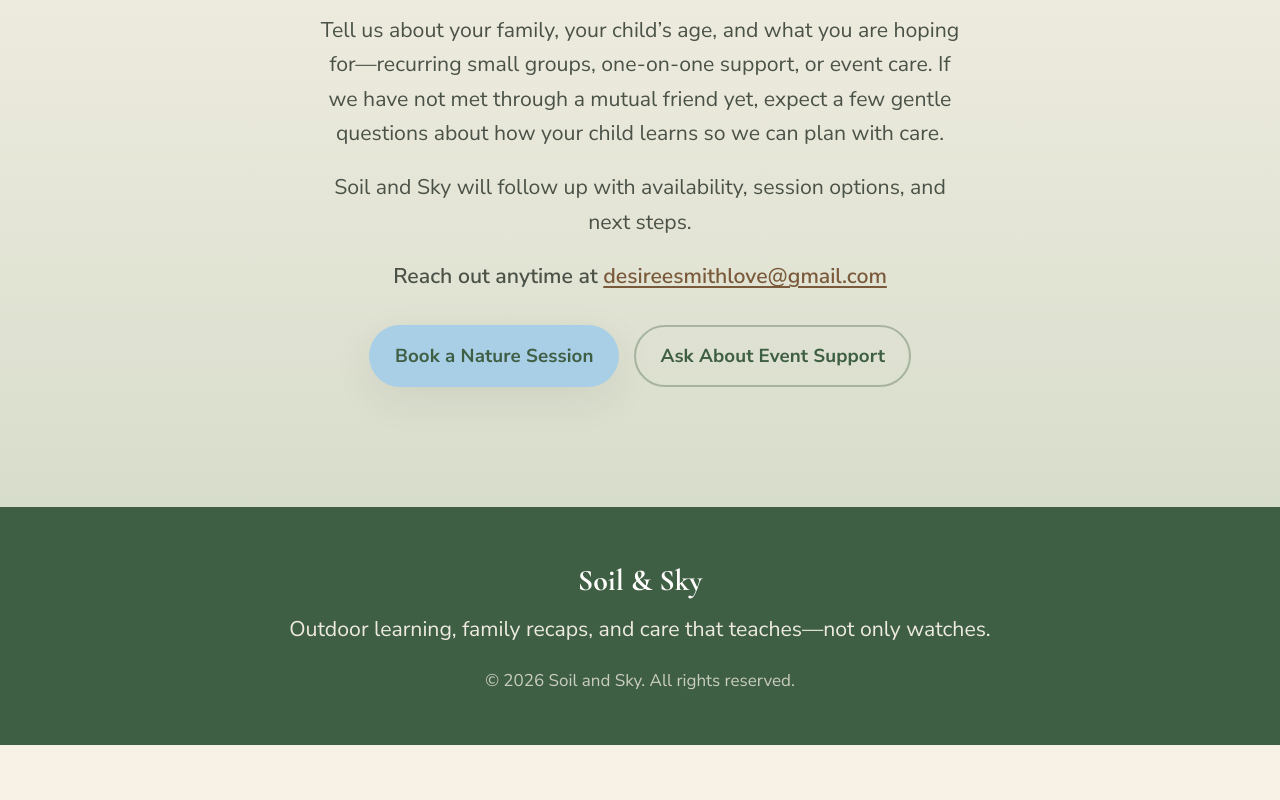
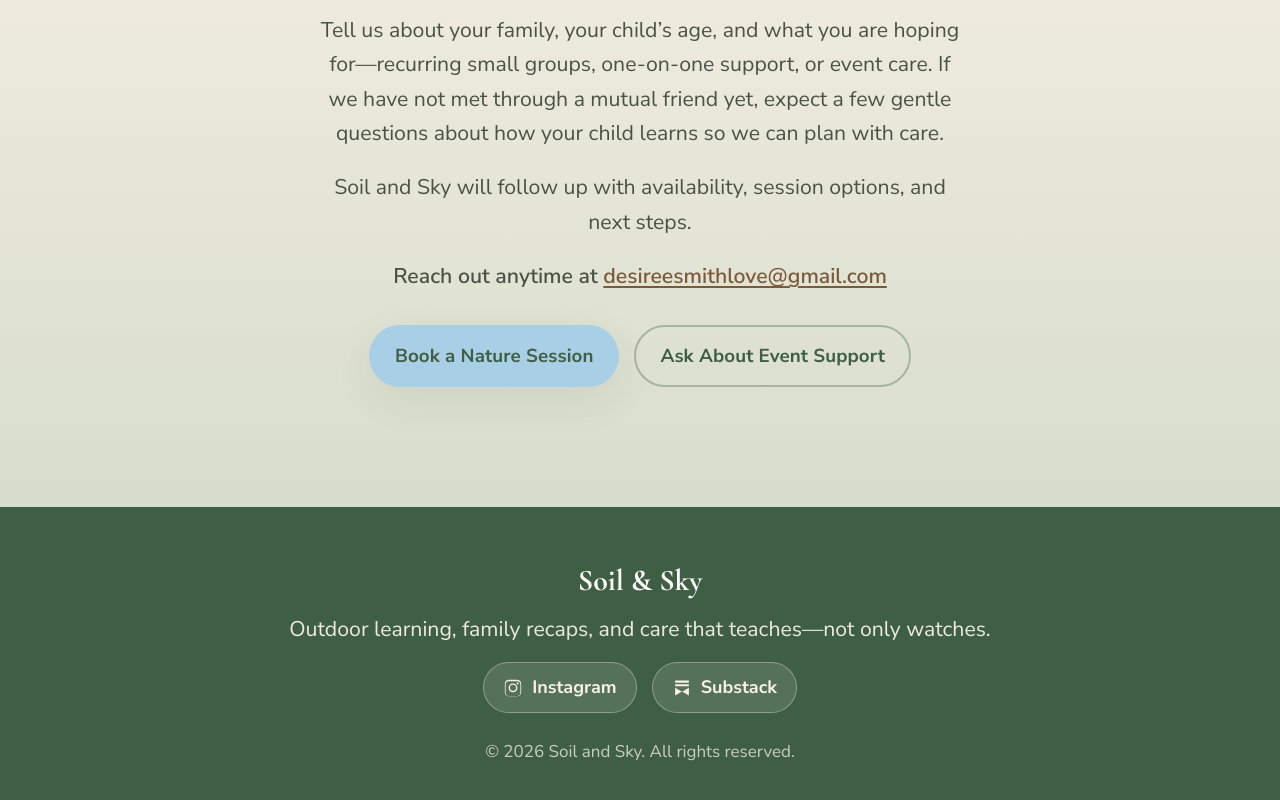
Before and after one commit to desireesmithlove-lang/soilandsky, a plain HTML site: page index.html in a window 1280 px wide. Shown: the part 7395-8195 px from the top of the page. Before the commit the page ends 8140 px from the top, so only its background shows below. Drawn offline with nearby package versions, Linux system fonts and the light colour scheme.

Commit message:
update with insta and substack buttons

```diff
--- a/index.html
+++ b/index.html
@@ -416,7 +416,20 @@
         <div class="container site-footer__inner">
           <p class="footer-brand">Soil &amp; Sky</p>
           <p class="footer-tag">Outdoor learning, family recaps, and care that teaches—not only watches.</p>
-          <p class="footer-meta">
+          <nav class="footer-social" aria-label="Soil and Sky on social media">
+            <a class="social-link" href="https://www.instagram.com/soilandskyearth" target="_blank" rel="noopener noreferrer">
+              <svg class="social-link__icon" viewBox="0 0 24 24" width="20" height="20" aria-hidden="true" focusable="false">
+                <path fill="currentColor" d="M12 2.16c3.2 0 3.58.01 4.85.07 1.17.05 1.8.25 2.23.41.56.22.96.48 1.38.9.42.42.68.82.9 1.38.16.42.36 1.06.41 2.23.06 1.27.07 1.65.07 4.85s-.01 3.58-.07 4.85c-.05 1.17-.25 1.8-.41 2.23-.22.56-.48.96-.9 1.38-.42.42-.82.68-1.38.9-.42.16-1.06.36-2.23.41-1.27.06-1.65.07-4.85.07s-3.58-.01-4.85-.07c-1.17-.05-1.8-.25-2.23-.41a3.7 3.7 0 0 1-1.38-.9 3.7 3.7 0 0 1-.9-1.38c-.16-.42-.36-1.06-.41-2.23-.06-1.27-.07-1.65-.07-4.85s.01-3.58.07-4.85c.05-1.17.25-1.8.41-2.23.22-.56.48-.96.9-1.38.42-.42.82-.68 1.38-.9.42-.16 1.06-.36 2.23-.41C8.42 2.17 8.8 2.16 12 2.16Zm0 1.62c-3.15 0-3.5.01-4.74.07-.97.04-1.5.21-1.85.34-.46.18-.8.4-1.15.74-.34.35-.56.69-.74 1.15-.13.35-.3.88-.34 1.85-.06 1.24-.07 1.59-.07 4.74s.01 3.5.07 4.74c.04.97.21 1.5.34 1.85.18.46.4.8.74 1.15.35.34.69.56 1.15.74.35.13.88.3 1.85.34 1.24.06 1.59.07 4.74.07s3.5-.01 4.74-.07c.97-.04 1.5-.21 1.85-.34.46-.18.8-.4 1.15-.74.34-.35.56-.69.74-1.15.13-.35.3-.88.34-1.85.06-1.24.07-1.59.07-4.74s-.01-3.5-.07-4.74c-.04-.97-.21-1.5-.34-1.85a3.1 3.1 0 0 0-.74-1.15 3.1 3.1 0 0 0-1.15-.74c-.35-.13-.88-.3-1.85-.34-1.24-.06-1.59-.07-4.74-.07Zm0 2.76a5.3 5.3 0 1 1 0 10.6 5.3 5.3 0 0 1 0-10.6Zm0 1.62a3.68 3.68 0 1 0 0 7.36 3.68 3.68 0 0 0 0-7.36Zm5.5-2.86a1.24 1.24 0 1 1 0 2.48 1.24 1.24 0 0 1 0-2.48Z"/>
+              </svg>
+              <span>Instagram</span>
+            </a>
+            <a class="social-link" href="https://substack.com/@soilandsky1" target="_blank" rel="noopener noreferrer">
+              <svg class="social-link__icon" viewBox="0 0 24 24" width="20" height="20" aria-hidden="true" focusable="false">
+                <path fill="currentColor" d="M3.75 3h16.5v2.62H3.75V3Zm0 4.37h16.5V10H3.75V7.37ZM3.75 11.74 12 16.5l8.25-4.76V21L12 16.24 3.75 21v-9.26Z"/>
+              </svg>
+              <span>Substack</span>
+            </a>
+          </nav>
           <p class="footer-copy">&copy; <span id="year"></span> Soil and Sky. All rights reserved.</p>
         </div>
       </footer>
--- a/styles.css
+++ b/styles.css
@@ -852,6 +852,40 @@ fieldset.form-field {
   margin-bottom: 1rem;
 }
 
+.footer-social {
+  display: flex;
+  flex-wrap: wrap;
+  justify-content: center;
+  gap: 0.75rem;
+  margin: 0 0 1.25rem;
+}
+
+.site-footer .social-link {
+  display: inline-flex;
+  align-items: center;
+  gap: 0.45rem;
+  padding: 0.5rem 0.95rem;
+  font-size: 0.9rem;
+  font-weight: 700;
+  text-decoration: none;
+  color: var(--cream);
+  background: color-mix(in srgb, var(--cream) 12%, transparent);
+  border: 1px solid color-mix(in srgb, var(--cream) 35%, transparent);
+  border-radius: var(--radius-pill);
+  transition: background 0.15s ease, border-color 0.15s ease, transform 0.15s ease;
+}
+
+.site-footer .social-link:hover {
+  color: var(--white);
+  background: color-mix(in srgb, var(--cream) 22%, transparent);
+  border-color: var(--cream);
+  transform: translateY(-2px);
+}
+
+.social-link__icon {
+  flex: 0 0 auto;
+}
+
 .footer-copy {
   font-size: 0.85rem;
   opacity: 0.75;
```
